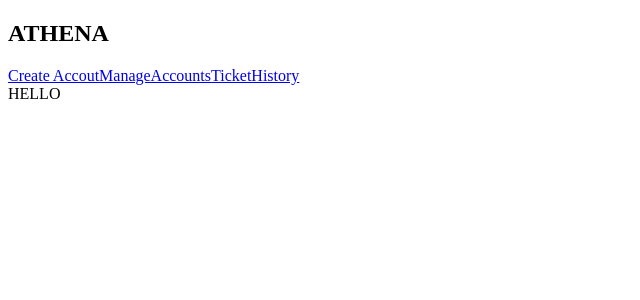
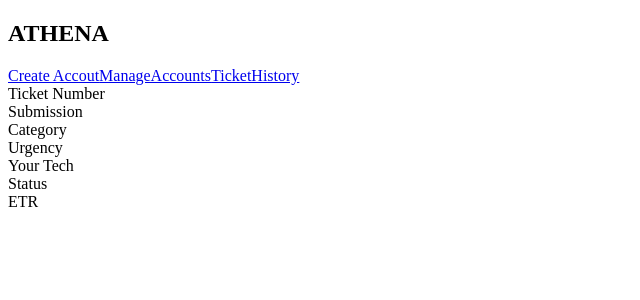
Before and after one commit to chiemelaumeh/TicketManager, a React (Create React App) app in the folder client/: page /admin/TicketHistory in a window 1280 px wide. Shown: the top 300 px of the page, without its empty margins (0-640 px from the left). Built offline with nearby package versions, Linux system fonts and the light colour scheme.

Commit message:
Pages complete

```diff
--- a/client/src/App.js
+++ b/client/src/App.js
@@ -1,5 +1,6 @@
 import { BrowserRouter as Router, Routes, Route, Navigate } from "react-router-dom";
 import "./CssFiles/login.css"
+import "./CssFiles/TicketHistory.css"
 
 import Login from "./Pages/Login";
 import Admin from "./Pages/Admin";
--- a/client/src/Components/Admin/ManageAccounts.js
+++ b/client/src/Components/Admin/ManageAccounts.js
@@ -1,8 +1,10 @@
 const ManageAccounts = () => {
 return (
-    <>
-    <>DUMBASSSHIT 2</>
-    </>
+    <div>
+        <h2>Manage Accounts</h2>
+        <input placeholder="Name Chage (optional)" />
+
+    </div>
 )
 }
 
--- a/client/src/Components/Admin/TicketHistory.js
+++ b/client/src/Components/Admin/TicketHistory.js
@@ -1,9 +1,14 @@
 const TicketHistory = () => {
 return(
-    <>
-    <>HELLO</>
-    </>
-)
-}
+    <div class="table-container" role="table">
+        <div class="flex-row first" role="columnheader">Ticket Number</div>
+        <div class="flex-row" role="columnheader">Submission</div>
+        <div class="flex-row" role="columnheader">Category</div>
+        <div class="flex-row" role="columnheader">Urgency</div>
+        <div class="flex-row" role="columnheader">Your Tech</div>
+        <div class="flex-row" role="columnheader">Status</div>
+        <div class="flex-row" role="columnheader">ETR</div>
+    </div>
+)}
 
 export default TicketHistory
--- a/client/src/Components/Admin/header.js
+++ b/client/src/Components/Admin/header.js
@@ -1,4 +1,3 @@
-
 import { NavLink } from "react-router-dom";
 
 
--- /dev/null
+++ b/client/src/CssFiles/TicketHistory.css
@@ -0,0 +1,4 @@
+.TicketHistoryTable{
+    border: 2px solid red;
+    color: red;
+}
```
